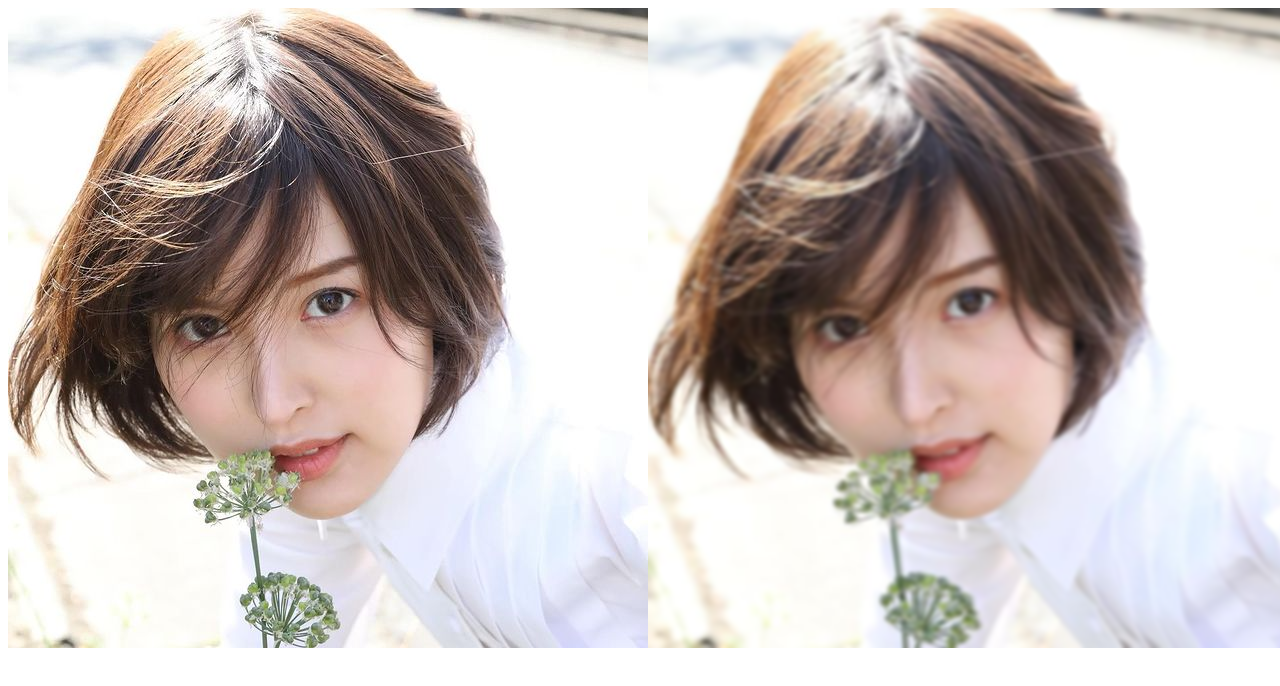
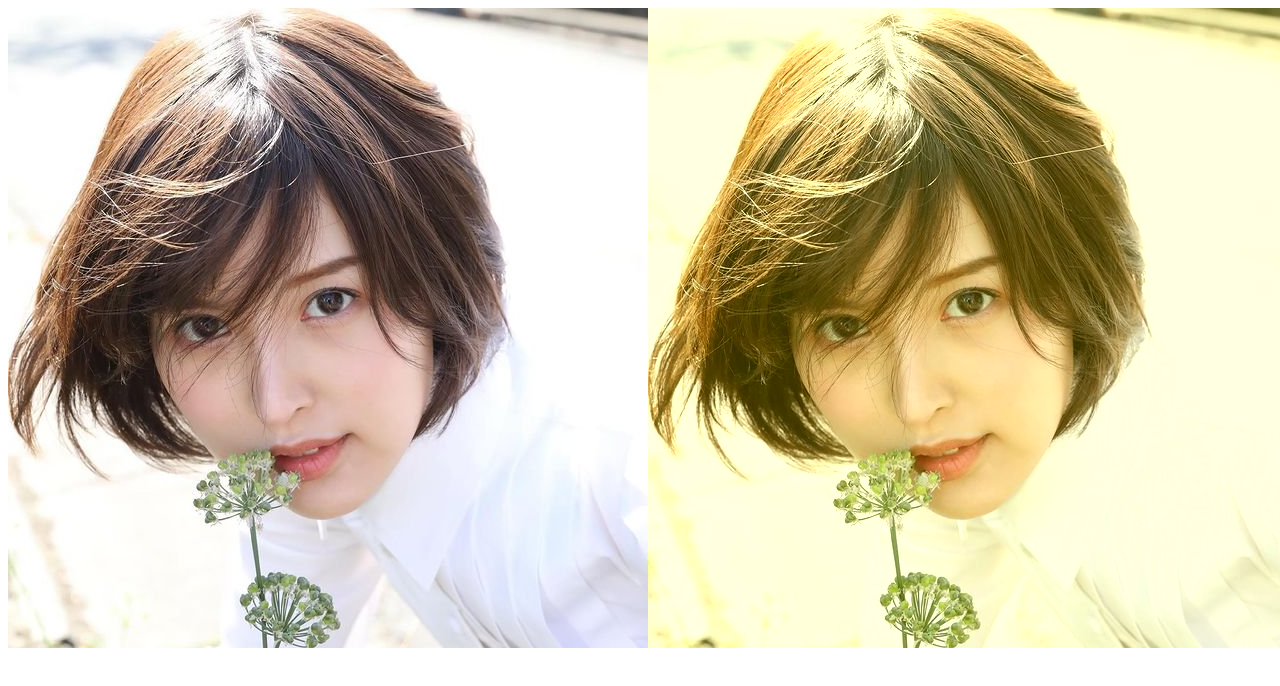
Before and after one commit to ThinhVu/ipjs, a website: page src/public/lab.html in a window 1280 px wide. Drawn offline with Linux system fonts and the light colour scheme.

Commit message:
[Additive effect] Allow multiple channel at one

```diff
--- a/src/public/lab.html
+++ b/src/public/lab.html
@@ -42,14 +42,16 @@
     // const histogram = new Histogram(pixmap)
 
     const ipjs = new IPJs()
-    // ipjs.add(new Additive(Channel.R, 30))
-    // ipjs.add(new Additive(Channel.G, 30))
-    // ipjs.add(new Additive(Channel.B, -30))
+    ipjs.add(new Additive([
+      { channel: Channel.R, value: 30 },
+      { channel: Channel.G, value: 30 },
+      { channel: Channel.B, value: -30 },
+    ]))
     // ipjs.add(new GrayScale())
     // ipjs.add(new BlackWhite(128));
     // ipjs.add(new WhiteNoise(10))
     // ipjs.add(new Mosaic({ x: 300, y: 300, width: 200, height: 200}, 10))
-    ipjs.add(new GaussianBlur(2))
+    // ipjs.add(new GaussianBlur(2))
     // ipjs.add(new Tiktok(3))
     // ipjs.add(new Glitch())
     ipjs.process(pixmap)
--- a/src/public/modules/ipjs/effects/additive.js
+++ b/src/public/modules/ipjs/effects/additive.js
@@ -1,16 +1,23 @@
 import Channel from '../common/channel.js';
+
+/**
+ * @interface AdditiveConfig
+ */
+
+/**
+ * @field {Channel} AdditiveConfig#channel
+ * @field {Number} value
+ */
 
 /**
  * @implements iEffect
  */
 export default class Additive {
   /**
-   * @param {Channel} channel
-   * @param {Number} value
+   * @param {Array<AdditiveConfig>} cfg
    */
-  constructor(channel, value) {
-    this._channel = channel
-    this._value = value
+  constructor(cfg) {
+    this._cfg = cfg
   }
 
   /**
@@ -19,11 +26,11 @@ export default class Additive {
    */
   apply(img) {
     const fx = {
-      [Channel.A]: (px) => px.a += this._value,
-      [Channel.R]: (px) => px.r += this._value,
-      [Channel.G]: (px) => px.g += this._value,
-      [Channel.B]: (px) => px.b += this._value,
-      [Channel.RGB]: (px) => {
+      [Channel.A]: (px, v) => px.a += v,
+      [Channel.R]: (px, v) => px.r += v,
+      [Channel.G]: (px, v) => px.g += v,
+      [Channel.B]: (px, v) => px.b += v,
+      [Channel.RGB]: (px, v) => {
         px.r += this._value;
         px.g += this._value;
         px.b += this._value;
@@ -32,7 +39,9 @@ export default class Additive {
 
     for(let col = 0; col < img.width; col++) {
       for(let row = 0; row < img.height; row++) {
-        fx[this._channel](img.px(row, col))
+        for(let {channel, value} of this._cfg) {
+          fx[channel](img.px(row, col), value)
+        }
       }
     }
   }
```
